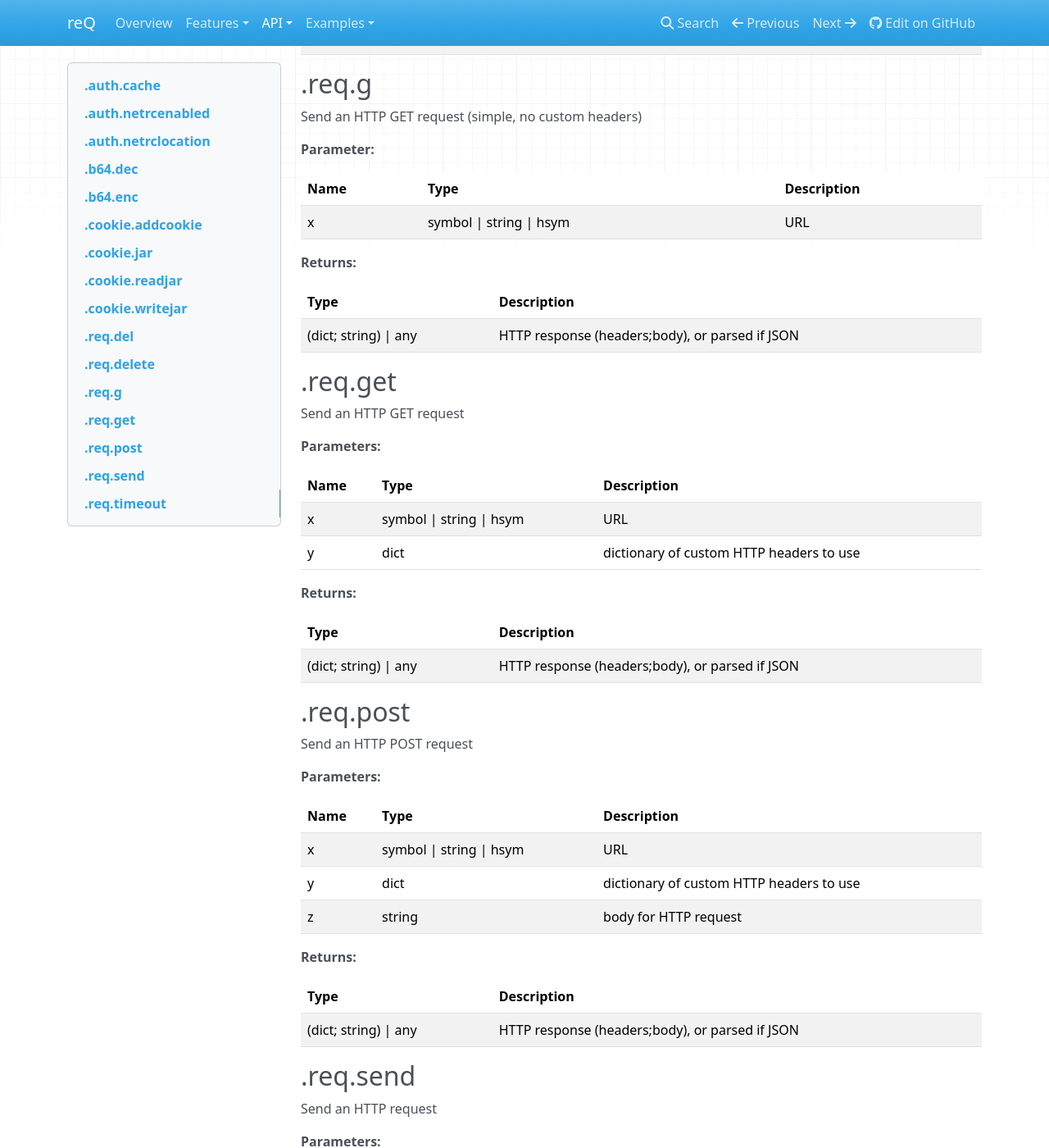
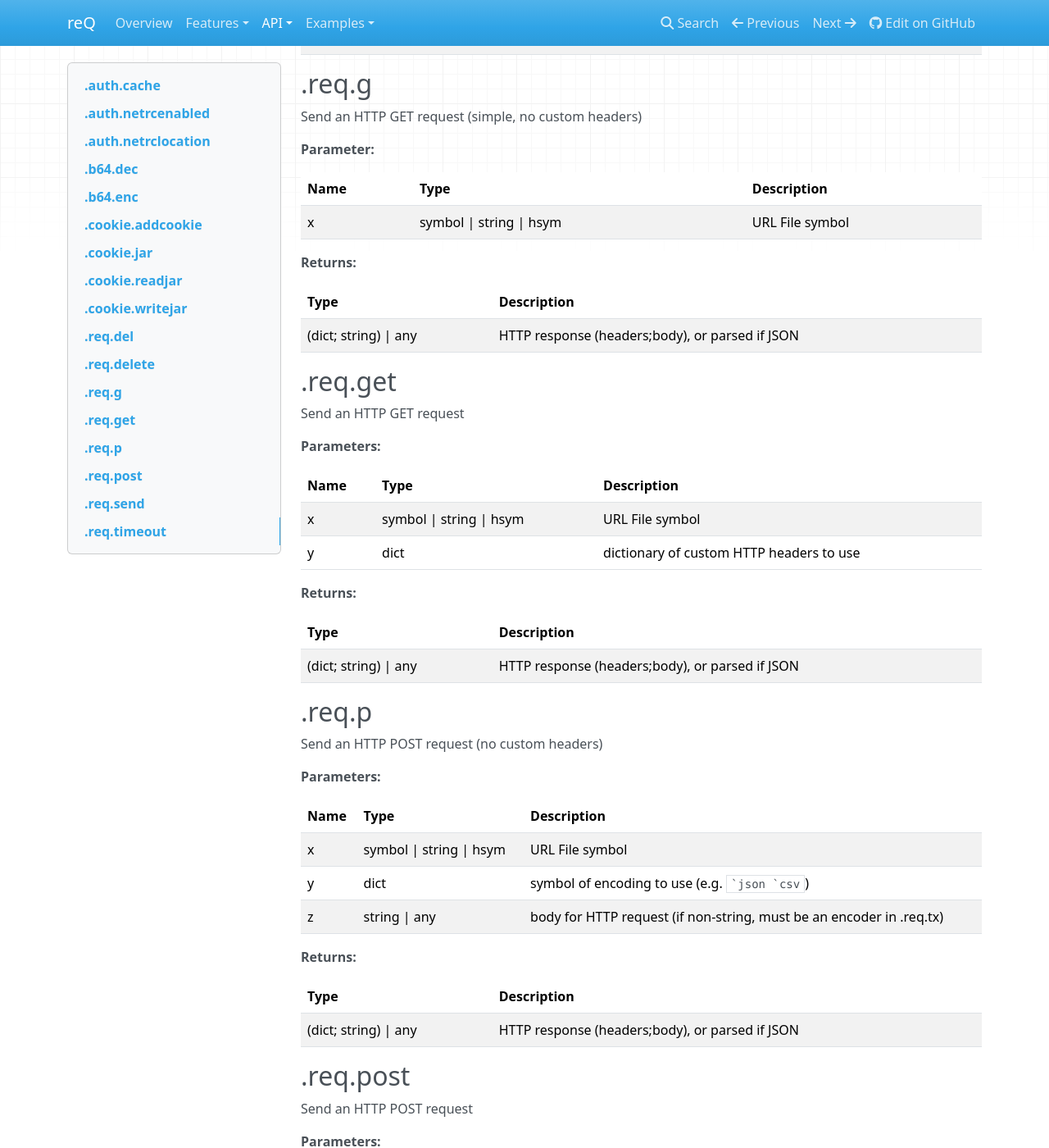
Before and after one commit to jonathonmcmurray/reQ, an MkDocs documentation site: the page built from docs/api/md/public.md, in a window 1280 px wide and 1400 px high, scrolled down 3080 px. Shown: the whole window at 82% size. Built offline with MkDocs 1.6.1, drawn with Linux system fonts in a browser that asks for light colours; nearby versions of some CDN libraries; some of the changed text lies outside the part shown.

```diff
--- a/docs/api/md/public.md
+++ b/docs/api/md/public.md
@@ -2,19 +2,19 @@
 
 ## .auth.cache
 
- storage for basic auth credential cache
+storage for basic auth credential cache
 
 ## .auth.netrcenabled
 
- boolean flag to determine whether to use ~/.netrc by default
+boolean flag to determine whether to use ~/.netrc by default
 
 ## .auth.netrclocation
 
- location of .netrc file, by default ~/.netrc
+location of .netrc file, by default ~/.netrc
 
 ## .b64.dec
 
- base64 decode a string
+base64 decode a string
 
 **Parameter:**
 
@@ -30,7 +30,7 @@
 
 ## .b64.enc
 
- base64 encode a string. Where available, defaults to .Q.btoa built-in
+base64 encode a string. Where available, defaults to .Q.btoa built-in
 
 **Parameter:**
 
@@ -46,7 +46,7 @@
 
 ## .cookie.addcookie
 
- Add or update a cookie in the jar
+Add or update a cookie in the jar
 
 **Parameters:**
 
@@ -63,17 +63,17 @@
 
 ## .cookie.jar
 
- storage for cookies
+storage for cookies
 
 ## .cookie.readjar
 
- Read a Netscape/cURL format cookiejar
+Read a Netscape/cURL format cookiejar
 
 **Parameter:**
 
 |Name|Type|Description|
 |---|---|---|
-|f|string \| symbol \| hsym|filename |
+|f|string \| symbol \| hsym|filename File symbol|
 
 **Returns:**
 
@@ -83,30 +83,30 @@
 
 ## .cookie.writejar
 
- Write a Netscape/cURL format cookiejar
+Write a Netscape/cURL format cookiejar
 
 **Parameters:**
 
 |Name|Type|Description|
 |---|---|---|
-|f|string \| symbol \| hsym|filename |
+|f|string \| symbol \| hsym|filename File symbol|
 |j|table|cookie jar|
 
 **Returns:**
 
 |Type|Description|
 |---|---|
-|hsym|cookie jar filename |
+|hsym|cookie jar filename File symbol|
 
 ## .req.del
 
- Send an HTTP DELETE request, no body
+Send an HTTP DELETE request, no body
 
 **Parameters:**
 
 |Name|Type|Description|
 |---|---|---|
-|x|symbol \| string \| hsym|URL |
+|x|symbol \| string \| hsym|URL File symbol|
 |y|dict|dictionary of custom HTTP headers to use|
 
 **Returns:**
@@ -117,13 +117,13 @@
 
 ## .req.delete
 
- Send an HTTP DELETE request
+Send an HTTP DELETE request
 
 **Parameters:**
 
 |Name|Type|Description|
 |---|---|---|
-|x|symbol \| string \| hsym|URL |
+|x|symbol \| string \| hsym|URL File symbol|
 |y|dict|dictionary of custom HTTP headers to use|
 |z|string|body for HTTP request|
 
@@ -135,13 +135,13 @@
 
 ## .req.g
 
- Send an HTTP GET request (simple, no custom headers)
+Send an HTTP GET request (simple, no custom headers)
 
 **Parameter:**
 
 |Name|Type|Description|
 |---|---|---|
-|x|symbol \| string \| hsym|URL |
+|x|symbol \| string \| hsym|URL File symbol|
 
 **Returns:**
 
@@ -151,14 +151,32 @@
 
 ## .req.get
 
- Send an HTTP GET request
+Send an HTTP GET request
 
 **Parameters:**
 
 |Name|Type|Description|
 |---|---|---|
-|x|symbol \| string \| hsym|URL |
+|x|symbol \| string \| hsym|URL File symbol|
 |y|dict|dictionary of custom HTTP headers to use|
+
+**Returns:**
+
+|Type|Description|
+|---|---|
+|(dict; string) \| any|HTTP response (headers;body), or parsed if JSON|
+
+## .req.p
+
+Send an HTTP POST request (no custom headers)
+
+**Parameters:**
+
+|Name|Type|Description|
+|---|---|---|
+|x|symbol \| string \| hsym|URL File symbol|
+|y|dict|symbol of encoding to use (e.g. `` `json `csv``)|
+|z|string \| any|body for HTTP request (if non-string, must be an encoder in .req.tx)|
 
 **Returns:**
 
@@ -168,13 +186,13 @@
 
 ## .req.post
 
- Send an HTTP POST request
+Send an HTTP POST request
 
 **Parameters:**
 
 |Name|Type|Description|
 |---|---|---|
-|x|symbol \| string \| hsym|URL |
+|x|symbol \| string \| hsym|URL File symbol|
 |y|dict|dictionary of custom HTTP headers to use|
 |z|string|body for HTTP request|
 
@@ -186,14 +204,14 @@
 
 ## .req.send
 
- Send an HTTP request
+Send an HTTP request
 
 **Parameters:**
 
 |Name|Type|Description|
 |---|---|---|
 |m|symbol|HTTP method/verb|
-|u|symbol \| string \| hsym|URL |
+|u|symbol \| string \| hsym|URL File symbol|
 |hd|dict|dictionary of custom HTTP headers to use|
 |p|string|payload/body (for POST requests)|
 |v|boolean|verbose flag|
@@ -208,7 +226,7 @@
 
 ## .req.timeout
 
- *EXPERIMENTAL* send a request with a client-side timeout
+*EXPERIMENTAL* send a request with a client-side timeout
 
 **Parameters:**
 
@@ -216,7 +234,7 @@
 |---|---|---|
 |t|int \| long|timeout (seconds)|
 |m|symbol|HTTP method/verb|
-|u|symbol \| string \| hsym|URL |
+|u|symbol \| string \| hsym|URL File symbol|
 |hd|dict|dictionary of custom HTTP headers to use|
 |p|string|payload/body (for POST requests)|
 
```
Also changed, not shown: README.md (+2 -2 lines), docs/api/md/private.md (+33 -33 lines), docs/api/md/variable.md (+10 -6 lines), 8 other files.
